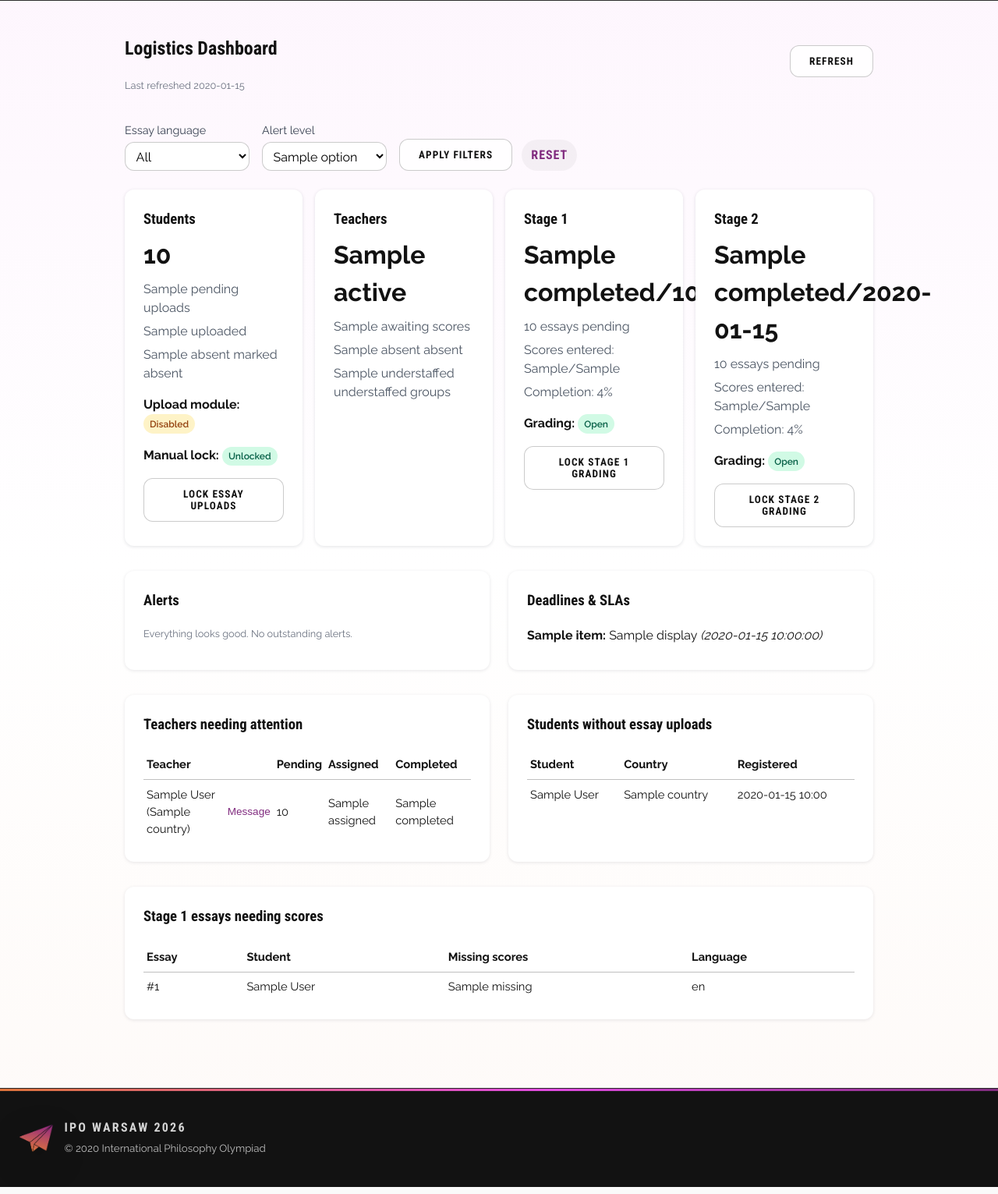
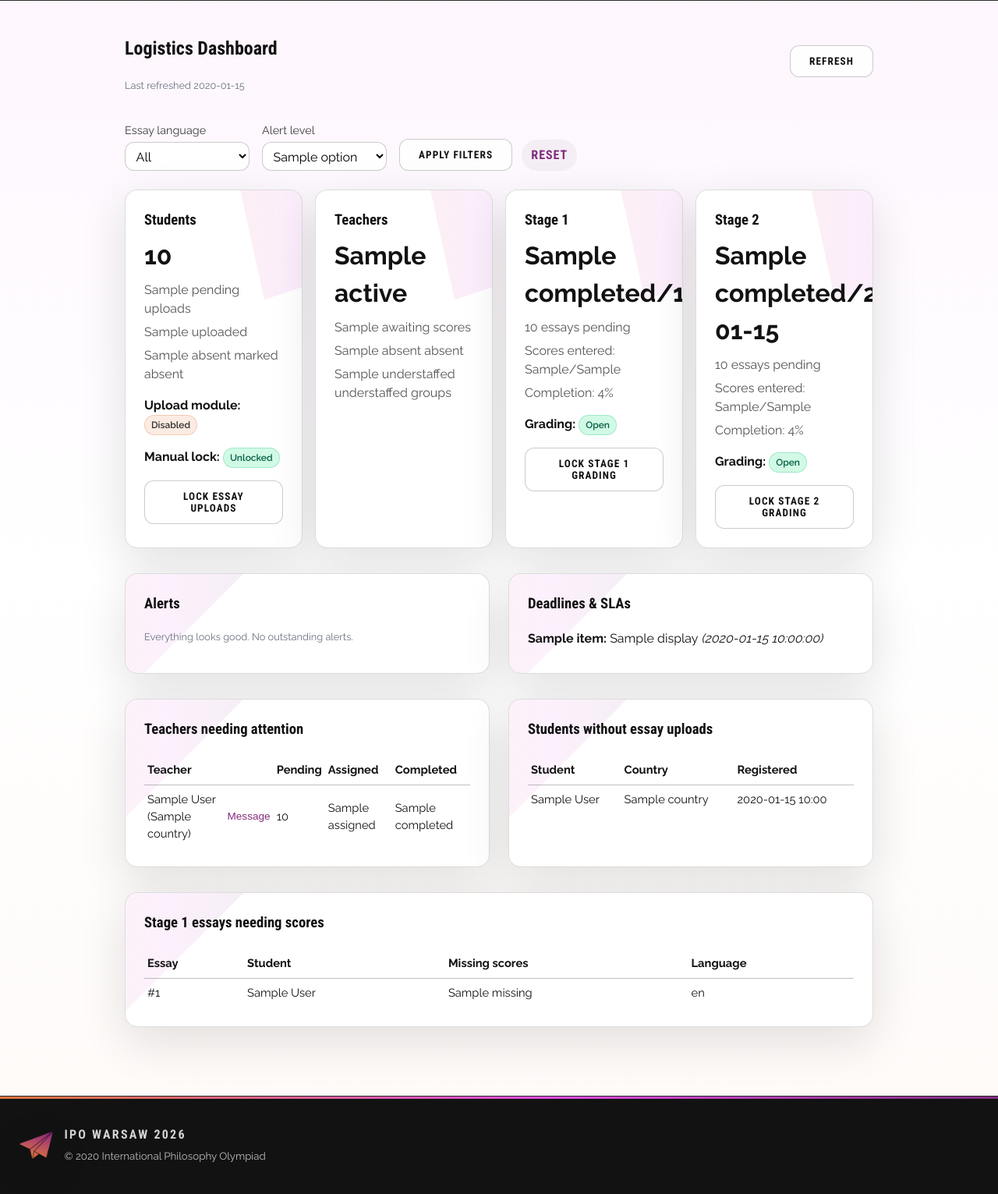
Before and after one commit to PanBartosz/IPO, a Python web app: template ipo_app/templates/admin/dashboard.html in a window 1280 px wide. Shown: the part 137-1668 px from the top of the page at 78% size. Run offline with Jinja, Linux system fonts and the light colour scheme; the template is opened without the code that fills it: most values are stand-ins (such as "Sample title", 1, 10 or a date in 2020).

Commit message:
Polish admin dashboard cards and survey pages

```diff
--- a/ipo_app/static/css/main.css
+++ b/ipo_app/static/css/main.css
@@ -2147,18 +2188,21 @@ body.modal-open {
   border-radius: 999px;
   font-size: 0.75rem;
   font-weight: 600;
-  color: #1f2937;
-  background: #e5e7eb;
+  color: rgba(18, 18, 18, 0.84);
+  background: rgba(18, 18, 18, 0.06);
+  border: 1px solid rgba(18, 18, 18, 0.12);
 }
 
 .status-tag.warning {
-  color: #92400e;
-  background: #fef3c7;
+  color: rgba(18, 18, 18, 0.86);
+  background: rgba(222, 116, 59, 0.14);
+  border-color: rgba(222, 116, 59, 0.28);
 }
 
 .status-tag.success {
   color: #065f46;
   background: #d1fae5;
+  border-color: rgba(16, 185, 129, 0.28);
 }
 
 .table-header {
@@ -2424,10 +2490,31 @@ body.modal-open {
 }
 
 .dashboard-card {
-  background: #fff;
-  border-radius: 12px;
-  box-shadow: 0 1px 4px rgba(15, 23, 42, 0.12);
+  background: var(--surface);
+  border-radius: var(--radius-md);
+  border: 1px solid var(--border);
+  box-shadow: var(--shadow-md);
   padding: 1.5rem;
+  position: relative;
+  overflow: hidden;
+}
+
+.dashboard-card::before {
+  content: "";
+  position: absolute;
+  top: -90px;
+  right: -90px;
+  width: 230px;
+  height: 230px;
+  background: var(--brand-gradient);
+  opacity: 0.1;
+  clip-path: polygon(18% 0, 100% 0, 100% 80%, 40% 100%);
+  pointer-events: none;
+}
+
+.dashboard-card > * {
+  position: relative;
+  z-index: 1;
 }
 
 .dashboard-card h3 {
@@ -2447,7 +2534,7 @@ body.modal-open {
   display: flex;
   flex-direction: column;
   gap: 0.35rem;
-  color: #4b5563;
+  color: var(--text-muted);
 }
 
 .dashboard-grid {
@@ -2458,10 +2545,31 @@ body.modal-open {
 }
 
 .dashboard-panel {
-  background: #fff;
-  border-radius: 12px;
-  box-shadow: 0 1px 4px rgba(15, 23, 42, 0.1);
+  background: var(--surface);
+  border-radius: var(--radius-md);
+  border: 1px solid var(--border);
+  box-shadow: var(--shadow-md);
   padding: 1.5rem;
+  position: relative;
+  overflow: hidden;
+}
+
+.dashboard-panel::before {
+  content: "";
+  position: absolute;
+  top: -100px;
+  left: -100px;
+  width: 260px;
+  height: 260px;
+  background: var(--brand-gradient);
+  opacity: 0.08;
+  clip-path: polygon(0 12%, 90% 0, 100% 35%, 35% 100%, 0 100%);
+  pointer-events: none;
+}
+
+.dashboard-panel > * {
+  position: relative;
+  z-index: 1;
 }
 
 .dashboard-panel h3 {
@@ -2549,7 +2657,7 @@ body.modal-open {
   flex-direction: column;
   gap: 0.25rem;
   font-size: 0.9rem;
-  color: #374151;
+  color: rgba(18, 18, 18, 0.82);
 }
 
 .filter-form select {
```
Also changed, not shown: other parts of ipo_app/static/css/main.css (+96 -32 lines).
